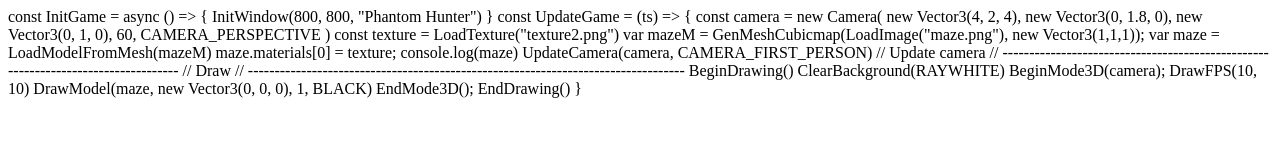
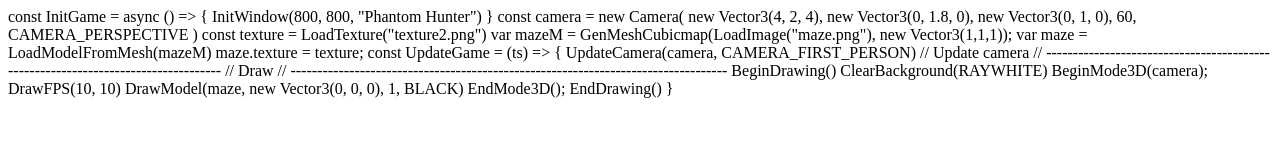
Before and after one commit to theutisticcoder/Phantom-Hunter, a plain HTML site: page index.html in a window 1280 px wide. Drawn offline with Linux system fonts and the light colour scheme.

Commit message:
fix game

```diff
--- a/index.html
+++ b/index.html
@@ -15,8 +15,6 @@ const InitGame = async () => {
 InitWindow(800, 800, "Phantom Hunter")
 }
 
-const UpdateGame =  (ts) => {
-
 const camera = new Camera(
   new Vector3(4, 2, 4),
   new Vector3(0, 1.8, 0),
@@ -29,8 +27,9 @@ const texture = LoadTexture("texture2.png")
 
   var maze = LoadModelFromMesh(mazeM)
 
-  maze.materials[0] = texture;
-  console.log(maze)
+  maze.texture = texture;
+const UpdateGame =  (ts) => {
+
 
 
   UpdateCamera(camera, CAMERA_FIRST_PERSON) // Update camera
```
